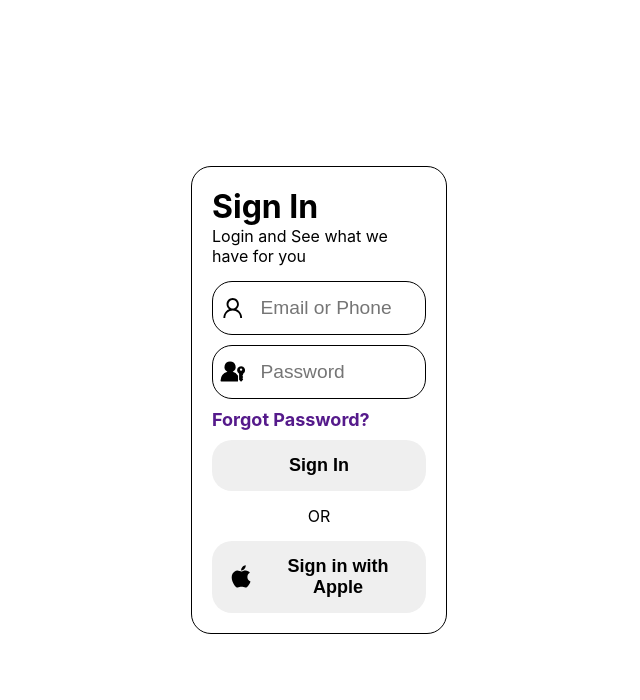
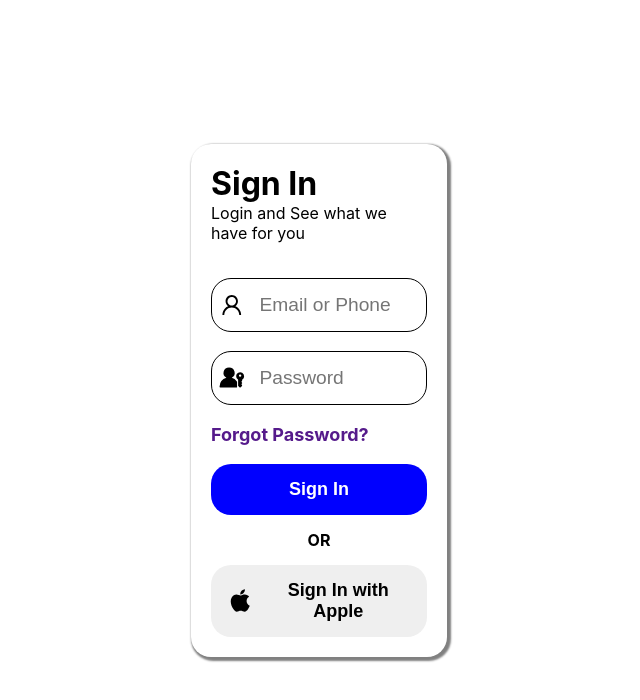
Before and after one commit to Taofeeq001/Blog-App, a React (Create React App) app: page /signin in a window 1280 px wide. Shown: the top 700 px of the page, without its empty margins (321-961 px from the left). Built offline with nearby package versions, Linux system fonts and the light colour scheme.

Commit message:
updating Login

```diff
--- a/src/Components/Login.css
+++ b/src/Components/Login.css
@@ -10,15 +10,17 @@
     display: flex;
     flex-direction: column;
     width: 20%;
-    border: 1px solid black;
+    /* border: 1px solid black; */
     padding: 20px;
     border-radius: 20px;
     gap: 15px;
+    box-shadow: 2px 2px 2px 2px grey;
 }
 .login-form{
     display: flex;
     flex-direction: column;
-    gap: 10px;
+    gap: 19px;
+    margin-top: 20px;
 }
 .login-form a{
     text-decoration: none;
@@ -60,6 +62,10 @@ svg{
     font-weight: bold;
     font-size: large;
 }
+.btn1{
+    background-color: blue;
+    color: white;
+}
 .btn2{
     display: flex;
     align-items: center;
--- a/src/Components/Login.jsx
+++ b/src/Components/Login.jsx
@@ -24,11 +24,13 @@ const Login =()=>{
                     <a href="">Forgot Password?</a>
                     <div className="btn-container">
                         <button className="btn1">Sign In</button>
-                        <p>OR</p>
-                        <button className="btn2">
-                            <BiLogoApple/>
-                            Sign in with Apple
-                        </button>
+                        <h4>OR</h4>
+                        <a style={{width:'100%'}} href="">
+                            <button className="btn2">
+                                <BiLogoApple/>
+                                Sign In with Apple
+                            </button>
+                        </a>
                     </div>
                 </div>
             </div>
```
